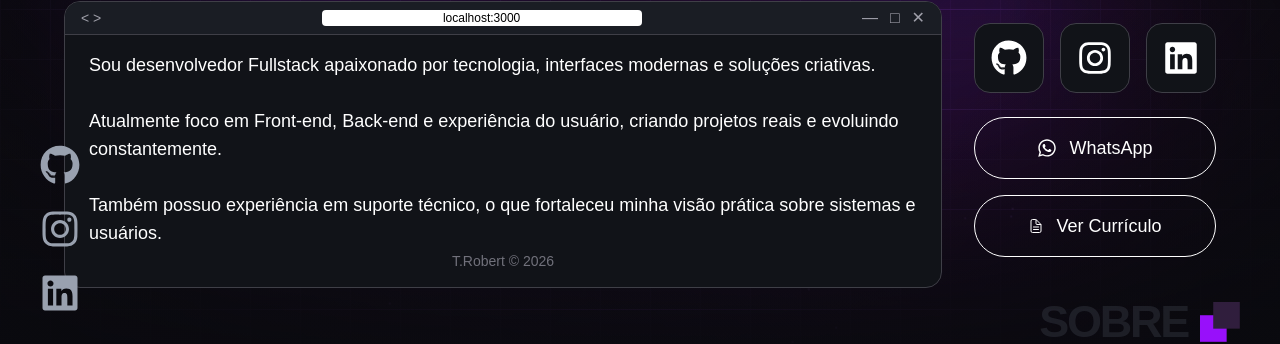
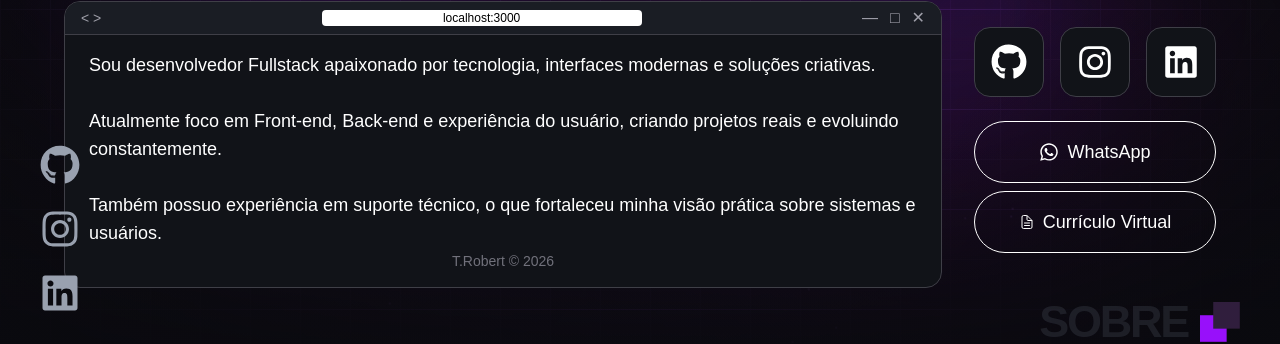
Before and after one commit to TalysonRoberto/Portfolio-T.Robert, a Next.js app: page /sobre in a window 1280 px wide. Shown: the part 391-735 px from the top of the page. Built offline with nearby package versions, Linux system fonts and the light colour scheme.

Commit message:
corrigindo tamanho celular

```diff
--- a/app/curriculo/components/CurriculoPage.tsx
+++ b/app/curriculo/components/CurriculoPage.tsx
@@ -66,7 +66,7 @@ export default function CurriculoPage() {
 
   return (
     <motion.div initial={{ opacity: 0 }} animate={{ opacity: 1 }} exit={{ opacity: 0 }} transition={{ duration: 0.5 }}
-      className=" relative w-[80vw] md:w-full h-[80dvh] md:h-[80vh] flex justify-center overflow-hidden p-4 ">
+      className=" relative w-[80vw] md:w-full h-[85dvh] md:h-[80vh] flex justify-center overflow-hidden p-4 ">
       <div className=" max-w-7xl mx-auto h-[75dvh] md:h-[70vh] w-full space-y-4 overflow-y-auto custom-scroll p-2">
         {/* TOPO - FOTO + SOBRE */}
         <motion.section
--- a/app/sobre/components/ActionButtons.jsx
+++ b/app/sobre/components/ActionButtons.jsx
@@ -7,14 +7,14 @@ import Link from 'next/link';
 
 const ActionButtons = () => {
   const whatsappMessage =
-    'Olá! Vi seu portfólio e gostaria de conversar sobre uma oportunidade. Seu trabalho me chamou atenção. Você estaria disponível para um bate-papo?';
+    'Olá! Vi seu portfólio e gostaria de conversar sobre uma projeto. Você estaria disponível para um bate-papo?';
 
   const whatsappLink = `https://wa.me/5585986741486?text=${encodeURIComponent(
     whatsappMessage,
   )}`;
 
   const buttonStyle = `
-    flex items-center justify-center gap-3
+    flex items-center justify-center gap-2
     px-4 py-3 md:px-8 md:py-4
     rounded-full
     border border-white
@@ -28,7 +28,7 @@ const ActionButtons = () => {
   `;
 
   return (
-    <div className="flex flex-row md:flex-col gap-4 mb-2">
+    <div className="flex flex-row md:flex-col gap-2 mb-2">
       {/* WHATSAPP */}
       <a
         href={whatsappLink}
@@ -43,7 +43,7 @@ const ActionButtons = () => {
       {/* CURRÍCULO  href="/Curriculo Talyson Roberto.pdf" */}
       <Link href="/curriculo" rel="noopener noreferrer" className={buttonStyle}>
         <IoDocumentTextOutline className="text-sm md:text-base" />
-        <span>Ver Currículo</span>
+        <span>Currículo Virtual</span>
       </Link>
     </div>
   );
```
